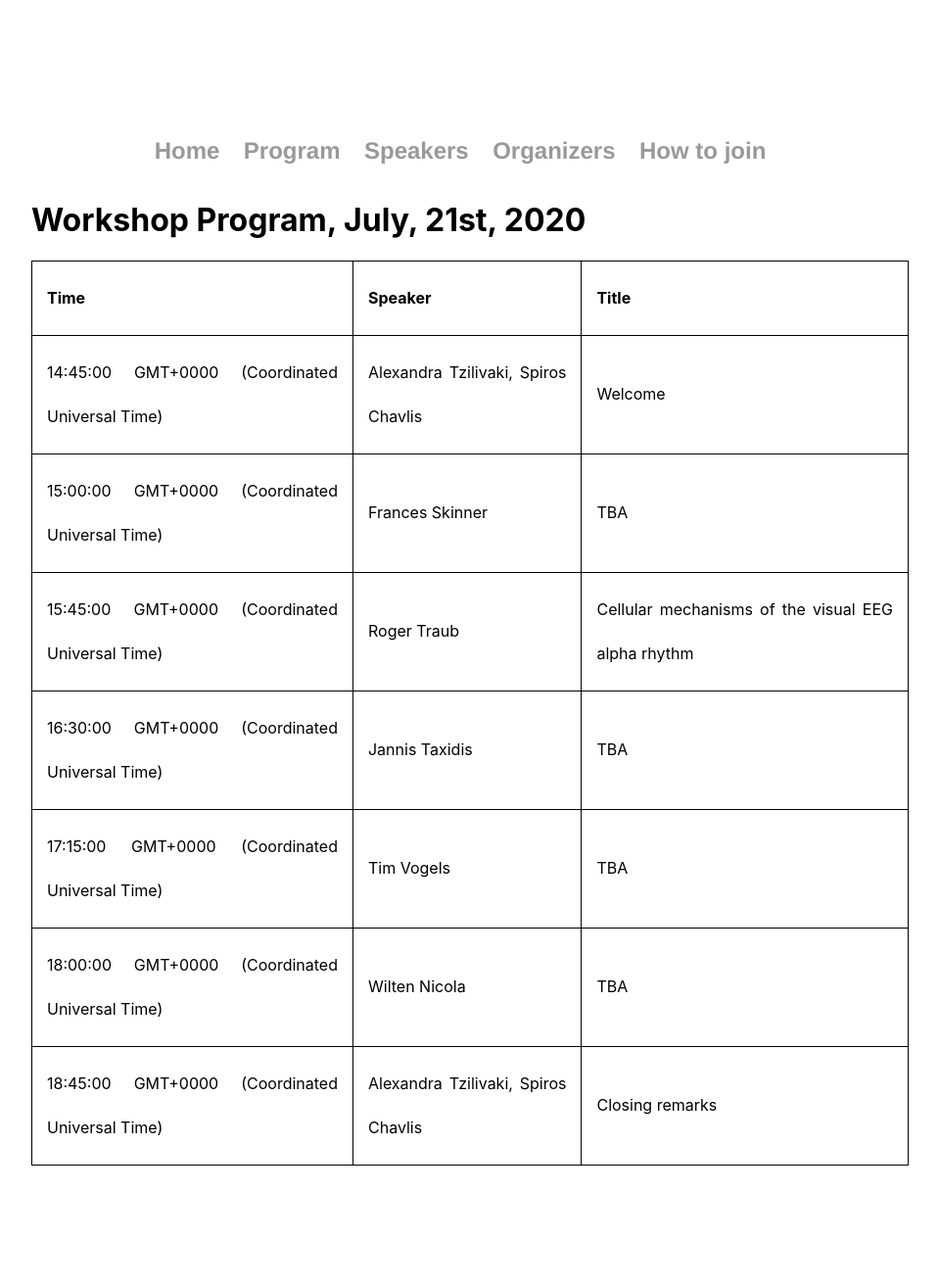
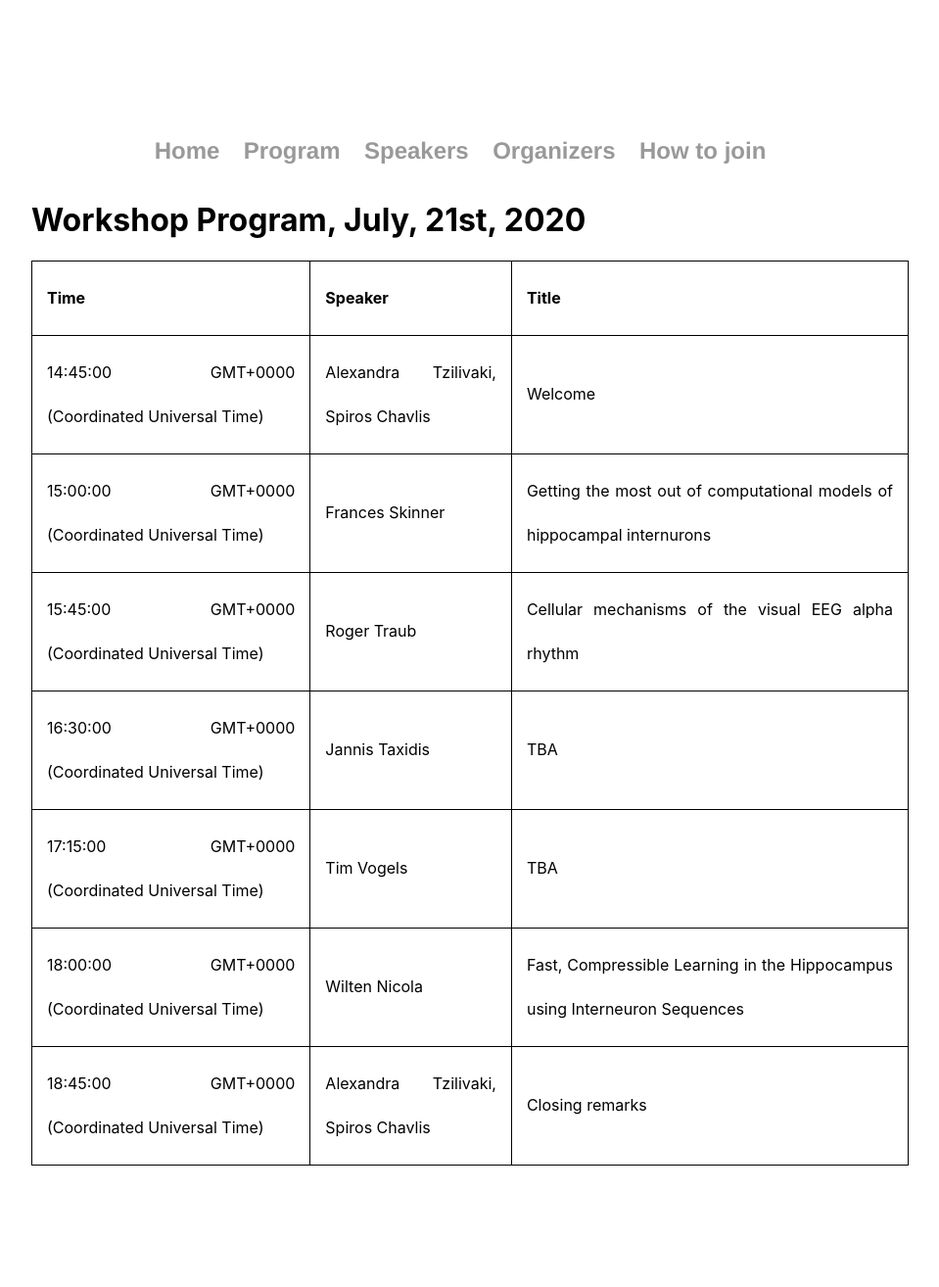
Before and after one commit to spirosChv/ocns2021interneurons, a Jekyll site: the page built from program/index.html, in a window 1280 px wide. Shown: the whole page at 98% size, without its empty margins (160-1119 px from the left). Built offline with Jekyll 4.4.1, drawn with Linux system fonts in a browser that asks for light colours.

Commit message:
Update index.html

```diff
--- a/program/index.html
+++ b/program/index.html
@@ -42,7 +42,7 @@ title: Workshop Program
   <tr>
     <td><script type="text/javascript">localize("7/21/2020 3:00:00 PM"); </script></td>
     <td>Frances Skinner</td>
-    <td>TBA</td>
+    <td>Getting the most out of computational models of hippocampal internurons</td>
   </tr>
   <tr>
     <td><script type="text/javascript">localize("7/21/2020 3:45:00 PM"); </script></td>
@@ -62,7 +62,7 @@ title: Workshop Program
    <tr>
       <td><script type="text/javascript">localize("7/21/2020 6:00:00 PM"); </script></td>
     <td>Wilten Nicola</td>
-    <td>TBA</td>
+    <td>Fast, Compressible Learning in the Hippocampus using Interneuron Sequences</td>
   </tr>
     <tr>
      <td><script type="text/javascript">localize("7/21/2020 6:45:00 PM"); </script></td>
```
